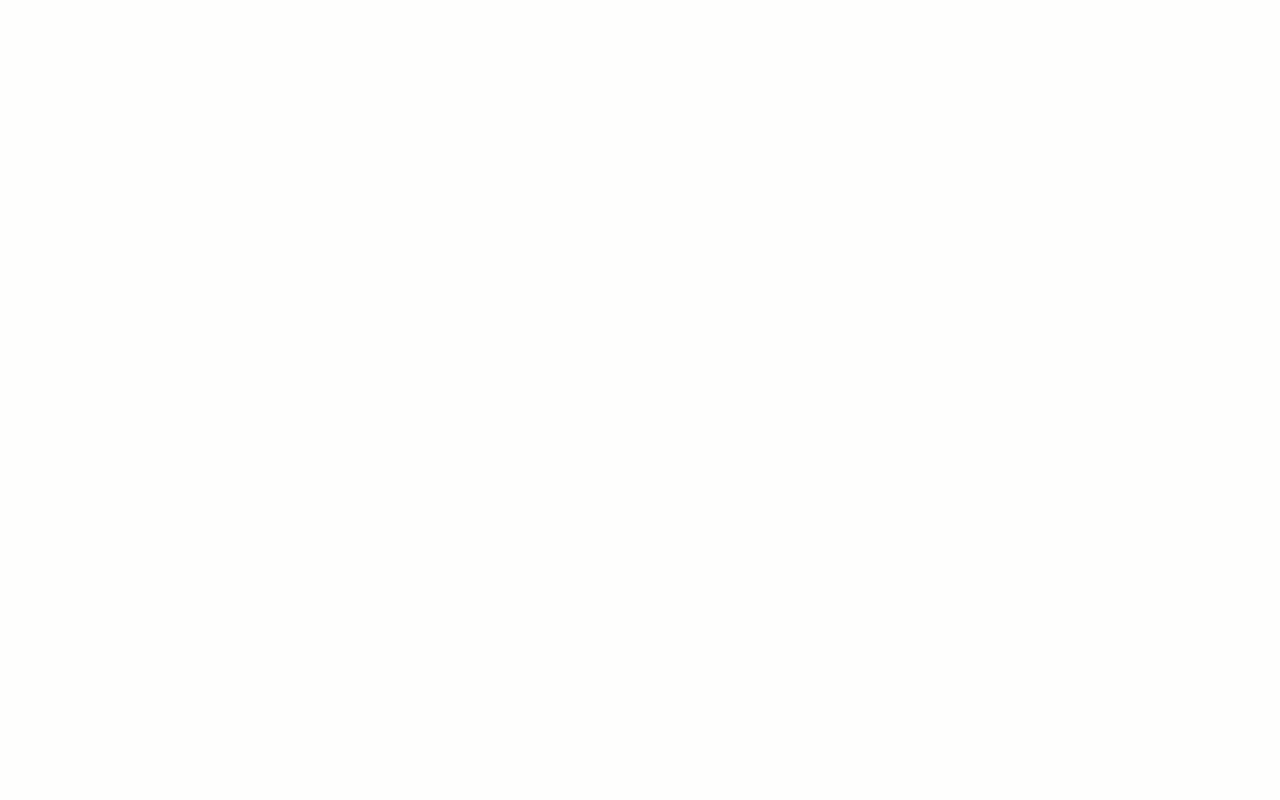
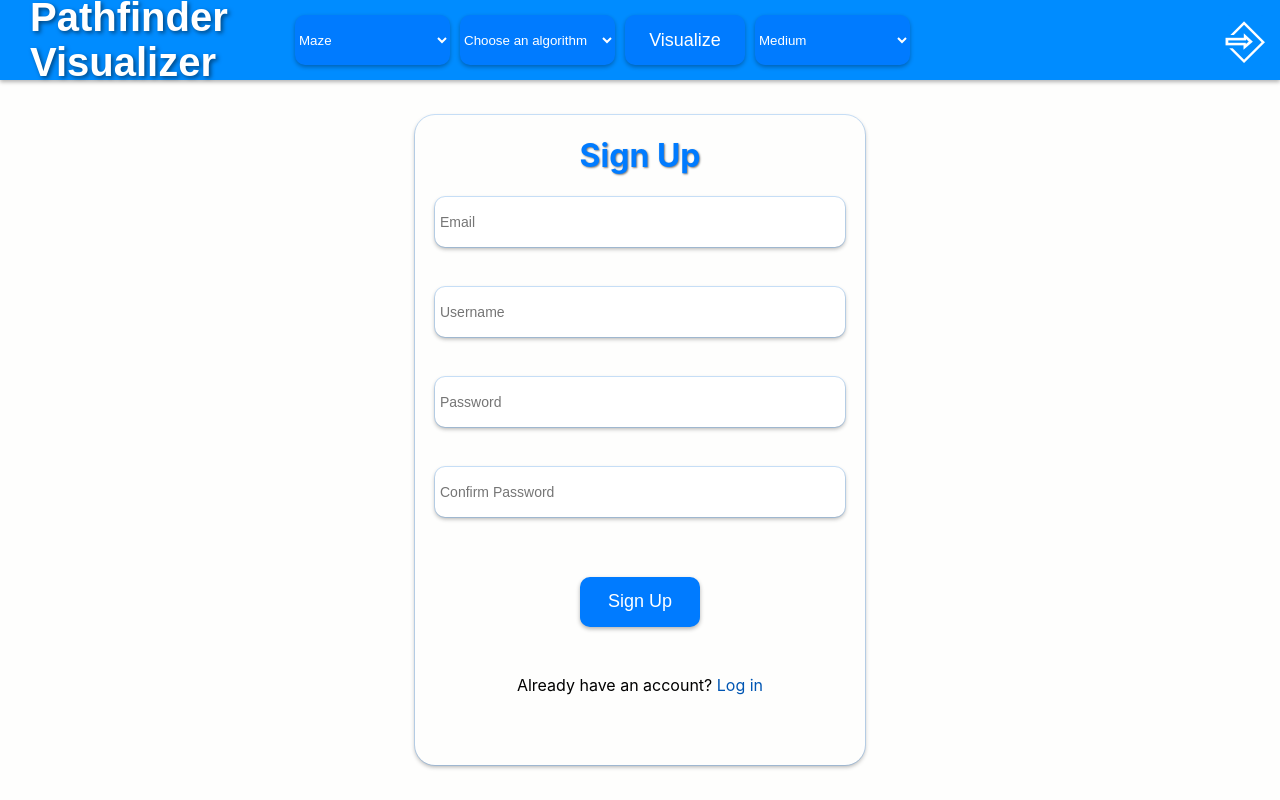
Before and after one commit to luckaasf/pathfinder-visualizer, a React (Create React App) app: page /signup in a window 1280 px wide. Before the commit this address had no page. Built offline with nearby package versions, Linux system fonts and the light colour scheme.

Commit message:
login and signup

```diff
--- a/src/App.js
+++ b/src/App.js
@@ -2,6 +2,8 @@ import './App.css';
 import React from 'react';
 import { BrowserRouter as Router, Routes, Route } from 'react-router-dom';
 import Home from './routes/Home.jsx';
+import Login from './routes/Login.jsx';
+import Signup from './routes/Signup.jsx';
 
 function App() {
   return (
@@ -9,6 +11,8 @@ function App() {
       <Router>
         <Routes>
           <Route path='/' element={<Home></Home>}></Route>
+          <Route path='/login' element={<Login></Login>}></Route>
+          <Route path='/signup' element={<Signup></Signup>}></Route>
         </Routes>
       </Router>
     </div>
--- a/src/assets/stylesheets/Header.css
+++ b/src/assets/stylesheets/Header.css
@@ -10,7 +10,7 @@
 .visualize-container {
     display: flex;
     align-items: center;
-    margin: 0 auto;
+    margin-right: 300px;
 }
 
 .visualize-button {
@@ -123,3 +123,45 @@
 .dropdown option[value=""] {
     display: none;
 }
+
+.title-project {
+    text-decoration: none;
+    font-family: Arial, Helvetica, sans-serif;
+    color: white;
+    font-size: 40px;
+    margin-left: 10px;
+    font-weight: bold;
+    padding: 0 20px;
+    transition: 0.2s;
+    text-shadow: 2px 2px 4px rgba(0, 0, 0, 0.5);
+}
+
+.title-project:hover {
+    color: #0056b3;
+    transition: color 0.3s ease;
+}
+
+.login-button {
+    background-color: rgb(0, 140, 255);
+    border-radius: 10px;
+    border: none;
+    width: 50px;
+    height: 50px;
+    margin-left: 10px;
+    margin-right: 10px;
+    display: flex;
+    justify-content: center;
+    align-items: center;
+    cursor: pointer;
+    transition: background-color 0.3s ease;
+}
+
+.login-button:hover {
+    background-color: #0056b3;
+}
+
+.login-icon {
+    font-size: 50px;
+    color: white;
+    transition: color 0.3s ease;
+}
--- /dev/null
+++ b/src/assets/stylesheets/Login.css
@@ -0,0 +1,90 @@
+.login-container {
+    position: fixed;
+    top: 55%;
+    left: 50%;
+    transform: translate(-50%, -50%);
+    width: 450px;
+    height: 500px;
+    background-color: rgb(254, 254, 253);
+    border-radius: 20px;
+    display: flex;
+    flex-direction: column;
+    justify-content: center;
+    align-items: center;
+    outline: solid 1px #007bff31;
+    box-shadow: 0 2px 4px rgba(0, 0, 0, 0.3);
+}
+
+.login-form h1 {
+    text-align: center;
+    text-shadow: 1px 1px 2px rgba(0, 0, 0, 0.5);
+    color: #007bff;
+}
+
+.login-form {
+    height: 50%;
+    text-align: center;
+}
+
+.input-box input {
+    width: 400px;
+    height: 40px;
+    border: 0px;
+    padding: 5px;
+    outline: solid 1px #007bff31;
+    border-radius: 10px;
+    font-size: 14px;
+    color: rgba(29, 29, 29, 0.959);
+    transition: 0.2s;
+    margin-bottom: 40px;
+    box-shadow: 0 2px 4px rgba(0, 0, 0, 0.3);
+}
+
+.password-box input {
+    width: 400px;
+    height: 40px;
+    border: 0px;
+    padding: 5px;
+    outline: solid 1px #007bff31;
+    border-radius: 10px;
+    font-size: 14px;
+    color: rgba(29, 29, 29, 0.959);
+    transition: 0.2s;
+    box-shadow: 0 2px 4px rgba(0, 0, 0, 0.3);
+}
+
+.password-box input:hover, .input-box input:hover {
+    width: 410px;
+    height: 45px;
+}
+
+.submit-button {
+    background-color: #007bff;
+    border-radius: 10px;
+    border: none;
+    width: 120px;
+    height: 50px;
+    margin-top: 10px;
+    cursor: pointer;
+    transition: background-color 0.3s ease;
+    box-shadow: 0 2px 4px rgba(0, 0, 0, 0.3);
+
+    color: white;
+    font-family: Arial, Helvetica, sans-serif;
+    font-size: 18px;
+    text-align: center;
+}
+
+.submit-button:hover {
+    background-color: #0056b3;
+}
+
+.register-box {
+    margin-top: 100px;
+}
+
+.register-box a {
+    color: #0056b3;
+    text-decoration: none;
+    transition: 0.2s;
+}
--- /dev/null
+++ b/src/assets/stylesheets/Signup.css
@@ -0,0 +1,72 @@
+.signup-container {
+    position: fixed;
+    top: 55%;
+    left: 50%;
+    transform: translate(-50%, -50%);
+    width: 450px;
+    height: 650px;
+    background-color: rgb(254, 254, 253);
+    border-radius: 20px;
+    display: flex;
+    flex-direction: column;
+    justify-content: center;
+    align-items: center;
+    outline: solid 1px #007bff31;
+    box-shadow: 0 2px 4px rgba(0, 0, 0, 0.3);
+}
+
+.signup-form h1 {
+    text-align: center;
+    text-shadow: 1px 1px 2px rgba(0, 0, 0, 0.5);
+    color: #007bff;
+}
+
+.signup-form {
+    height: 100%;
+    text-align: center;
+}
+
+.submit-register-button {
+    background-color: #007bff;
+    border-radius: 10px;
+    border: none;
+    width: 120px;
+    height: 50px;
+    margin-top: 20px;
+    cursor: pointer;
+    transition: background-color 0.3s ease;
+    box-shadow: 0 2px 4px rgba(0, 0, 0, 0.3);
+
+    color: white;
+    font-family: Arial, Helvetica, sans-serif;
+    font-size: 18px;
+    text-align: center;
+}
+
+.submit-register-button:hover {
+    background-color: #0056b3;
+}
+
+.login-box {
+    margin-bottom: 70px;
+}
+
+.login-box a {
+    color: #0056b3;
+    text-decoration: none;
+    transition: 0.2s;
+}
+
+.input-box input {
+    width: 400px;
+    height: 40px;
+    border: 0px;
+    padding: 5px;
+    outline: solid 1px #007bff31;
+    border-radius: 10px;
+    font-size: 14px;
+    color: rgba(29, 29, 29, 0.959);
+    transition: 0.2s;
+    margin-bottom: 40px;
+    box-shadow: 0 2px 4px rgba(0, 0, 0, 0.3);
+}
--- a/src/components/Header.jsx
+++ b/src/components/Header.jsx
@@ -1,4 +1,5 @@
 import React, { useContext, useState, useEffect } from "react";
+import { useNavigate } from 'react-router-dom';
 import '../assets/stylesheets/Header.css';
 import MyContext from "./MyContext";
 
@@ -9,6 +10,7 @@ function Header() {
     const [selectedSpeed, setSelectedSpeed] = useState("20");
     const [selectedMaze, setSelectedMaze] = useState("");
     const [isRunning, setIsRunning] = useState(false);
+    const navigate = useNavigate();
 
     useEffect(() => {
         if (selectedAlgorithm !== "") {
@@ -50,8 +52,13 @@ function Header() {
         setSelectedMaze(event.target.value);
     }
 
+    function handlePopUpChange() {
+        navigate("/login");
+    }
+
     return(
         <header className="header-container">
+            <a href="/" className="title-project">Pathfinder Visualizer</a>
             <div className="visualize-container">
             <select className="maze" value={selectedMaze} onChange={handleMazeChange}>
                 <option value="">Maze</option>
@@ -70,6 +77,9 @@ function Header() {
                 <option value="3">Fast</option>
             </select>
             </div>
+            <button className="login-button" onClick={handlePopUpChange} alt="Log In" title="Log In">
+                <span className="login-icon">&#x2386;</span>
+            </button>
         </header>
     );
 }
--- /dev/null
+++ b/src/routes/Login.jsx
@@ -0,0 +1,27 @@
+import React from "react";
+import MyContextProvider from "../components/MyContextProvider";
+import Header from "../components/Header";
+import '../assets/stylesheets/Login.css';
+
+function Login() {
+    return(
+        <MyContextProvider>
+            <Header></Header>
+            <div className="login-container">
+                <form className="login-form">
+                    <h1>Log In</h1>
+                    <div className="input-box">
+                        <input type="text" name="username" placeholder="Username" required></input>
+                    </div>
+                    <div className="input-box">
+                        <input type="password" name="password" placeholder="Password" required></input>
+                    </div>
+                    <button type="submit" className="submit-button">Login</button>
+                </form>
+                <div className="register-box">Don't have an account? <a href="/signup">Register</a></div>
+            </div>
+        </MyContextProvider>
+    );
+}
+
+export default Login;
--- /dev/null
+++ b/src/routes/Signup.jsx
@@ -0,0 +1,33 @@
+import React from "react";
+import MyContextProvider from "../components/MyContextProvider";
+import Header from "../components/Header";
+import '../assets/stylesheets/Signup.css';
+
+function Signup() {
+    return (
+        <MyContextProvider>
+            <Header></Header>
+            <div className="signup-container">
+                <form className="signup-form">
+                    <h1>Sign Up</h1>
+                    <div className="input-box">
+                        <input type="text" name="email" placeholder="Email" required></input>
+                    </div>
+                    <div className="input-box">
+                        <input type="text" name="username" placeholder="Username" required></input>
+                    </div>
+                    <div className="input-box">
+                        <input type="password" name="password" placeholder="Password" required></input>
+                    </div>
+                    <div className="input-box">
+                        <input type="password" name="confirm-password" placeholder="Confirm Password" required></input>
+                    </div>
+                    <button type="submit" className="submit-register-button">Sign Up</button>
+                </form>
+                <div className="login-box">Already have an account? <a href="/login">Log in</a></div>
+            </div>
+        </MyContextProvider>
+    );
+}
+
+export default Signup;
```
